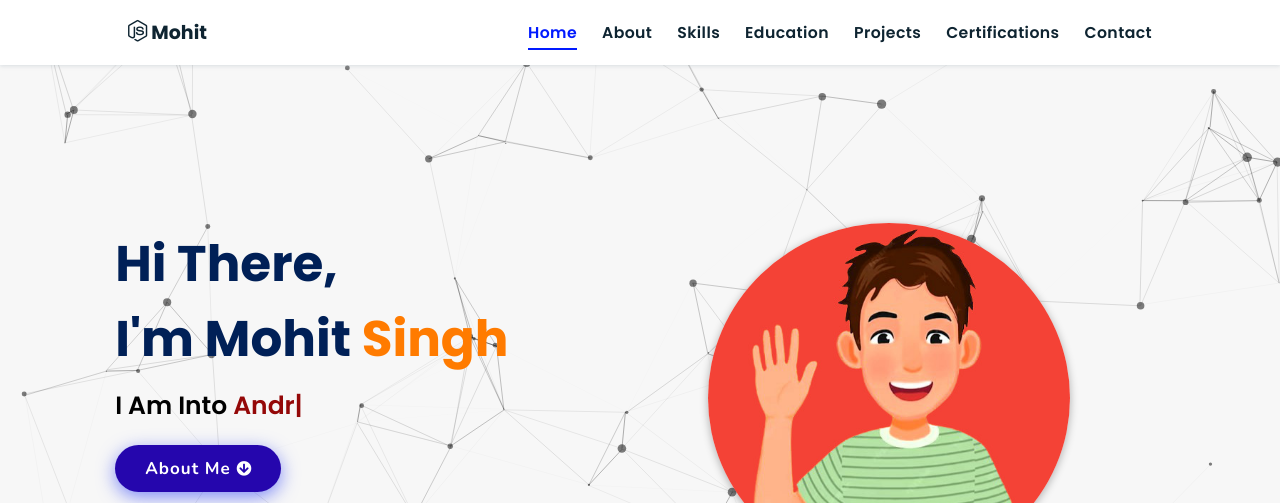
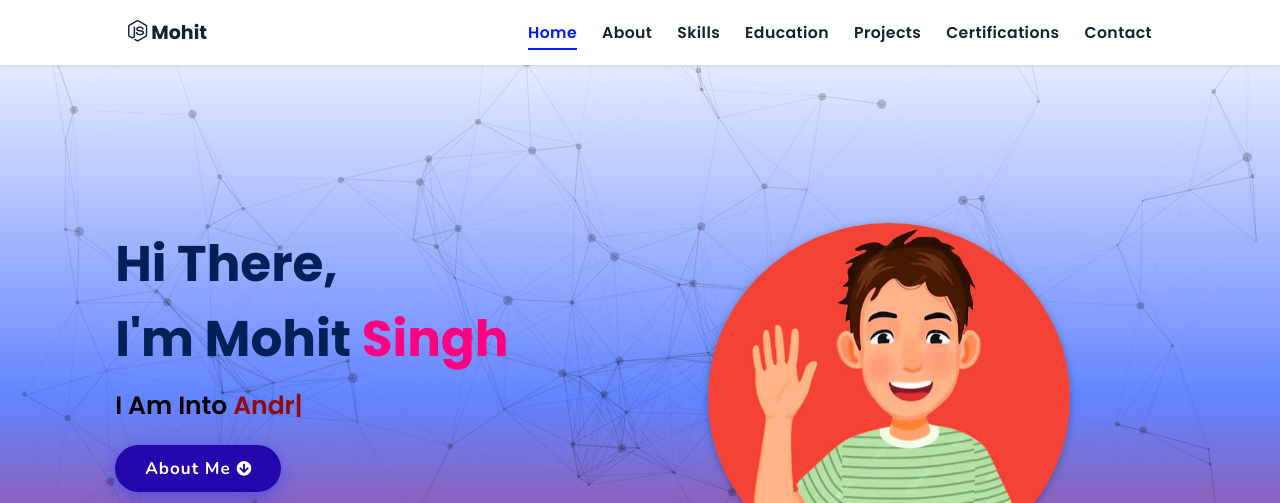
Before and after one commit to MahiTzy/Portfolio_Mohit, a plain HTML site: page index.html in a window 1280 px wide. Shown: the top 503 px of the page. Drawn offline with nearby package versions, Linux system fonts and the light colour scheme; animation ran at ten frames a second.

Commit message:
minor fixes

```diff
--- a/assets/css/style.css
+++ b/assets/css/style.css
@@ -193,6 +193,11 @@ header .navbar ul li a:hover {
   left: 0;
   height: 100%;
   width: 100%;
+  background-color: #FFFFFF;
+background-image: linear-gradient(180deg, #FFFFFF 0%, #6284FF 50%, #FF0000 100%);
+
+
+
 }
 .home::before {
   content: "";
@@ -229,7 +234,7 @@ header .navbar ul li a:hover {
 .home .content h2 span {
   font-size: 5rem;
   font-weight: 800;
-  color: #ff7b00;
+  color: rgb(255, 0, 128);
 }
 .home .content p {
   font-size: 2.5rem;
--- a/assets/js/app.js
+++ b/assets/js/app.js
@@ -16,7 +16,7 @@ particlesJS('particles-js',
   {
     "particles": {
       "number": {
-        "value": 80,
+        "value": 150,
         "density": {
           "enable": true,
           "value_area": 800
@@ -41,7 +41,7 @@ particlesJS('particles-js',
         }
       },
       "opacity": {
-        "value": 0.5,
+        "value": 0.2,
         "random": false,
         "anim": {
           "enable": false,
@@ -64,7 +64,7 @@ particlesJS('particles-js',
         "enable": true,
         "distance": 150,
         "color": "#000000",
-        "opacity": 0.4,
+        "opacity": 0.2,
         "width": 1
       },
       "move": {
```
